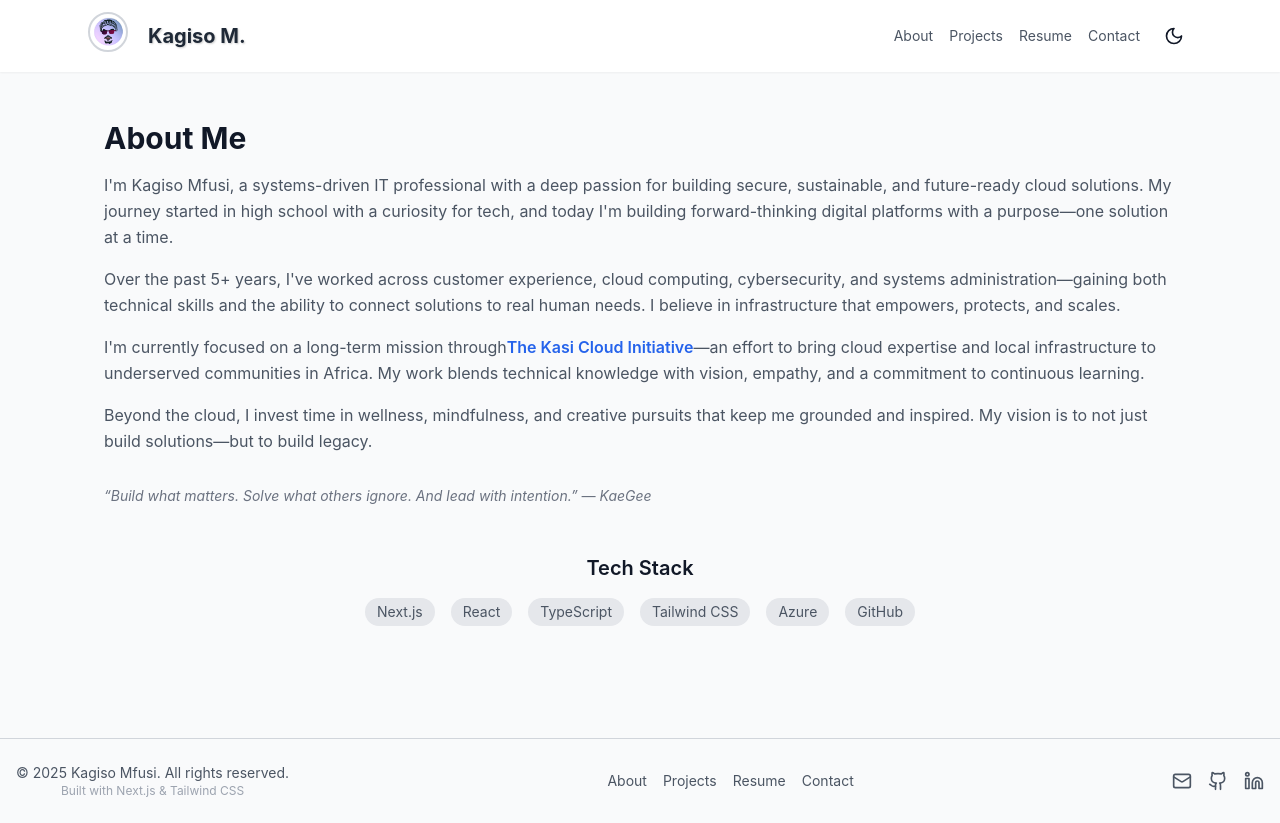
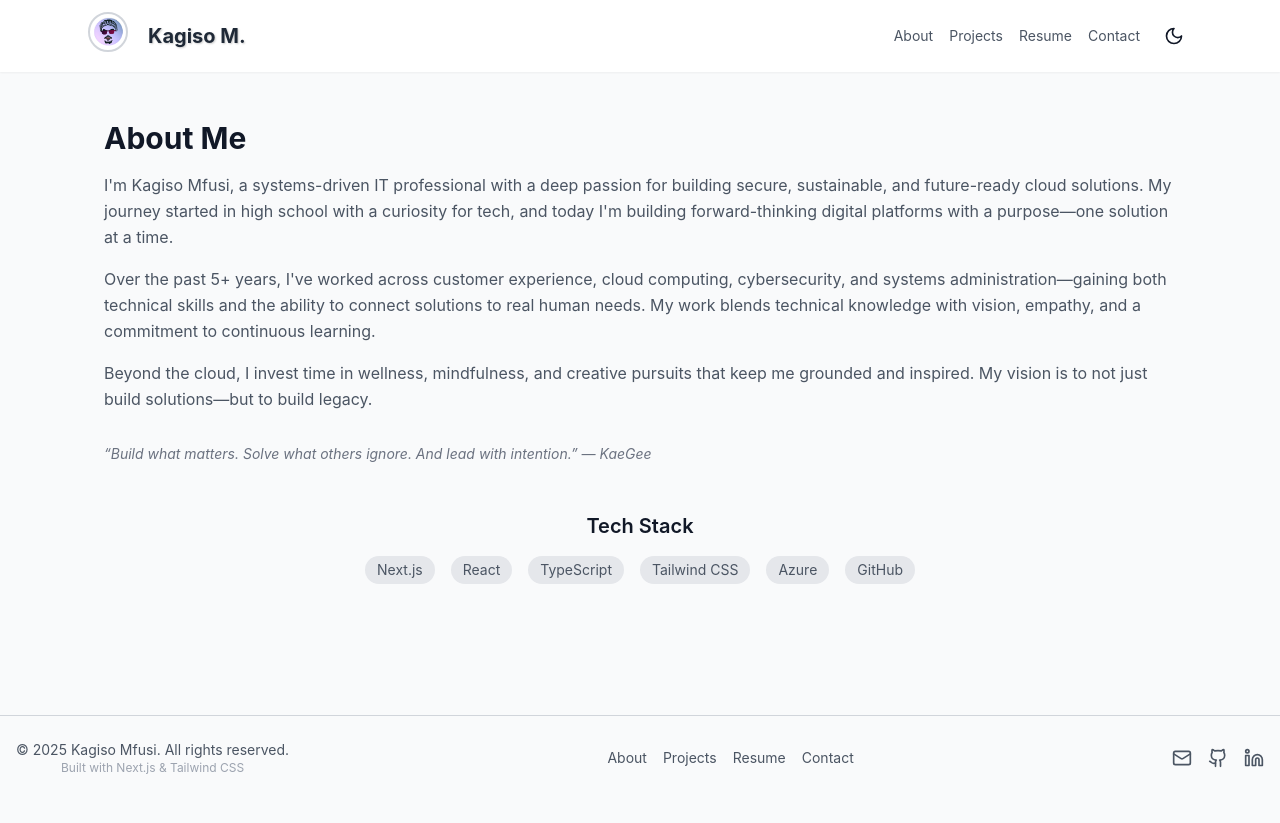
Before and after one commit to MrSpecks/MrSpecks-, a Next.js app in the folder portfolio/: page /about in a window 1280 px wide. After the commit the page ends 800 px from the top, so only its background shows below. Built offline with nearby package versions, Linux system fonts and the light colour scheme.

Commit message:
Update about.tsx

```diff
--- a/portfolio/pages/about.tsx
+++ b/portfolio/pages/about.tsx
@@ -19,16 +19,7 @@ export default function AboutPage() {
 <p className="text-gray-600 dark:text-gray-300 leading-relaxed mb-4">
   Over the past 5+ years, I've worked across customer experience, cloud computing,
   cybersecurity, and systems administration—gaining both technical skills and the ability
-  to connect solutions to real human needs. I believe in infrastructure that empowers,
-  protects, and scales.
-</p>
-
-<p className="text-gray-600 dark:text-gray-300 leading-relaxed mb-4">
-  I'm currently focused on a long-term mission through
-  <span className="font-semibold text-blue-600 dark:text-blue-400">
-    The Kasi Cloud Initiative
-  </span>—an effort to bring cloud expertise and local infrastructure to underserved
-  communities in Africa. My work blends technical knowledge with vision, empathy, and
+  to connect solutions to real human needs. My work blends technical knowledge with vision, empathy, and
   a commitment to continuous learning.
 </p>
 
```
